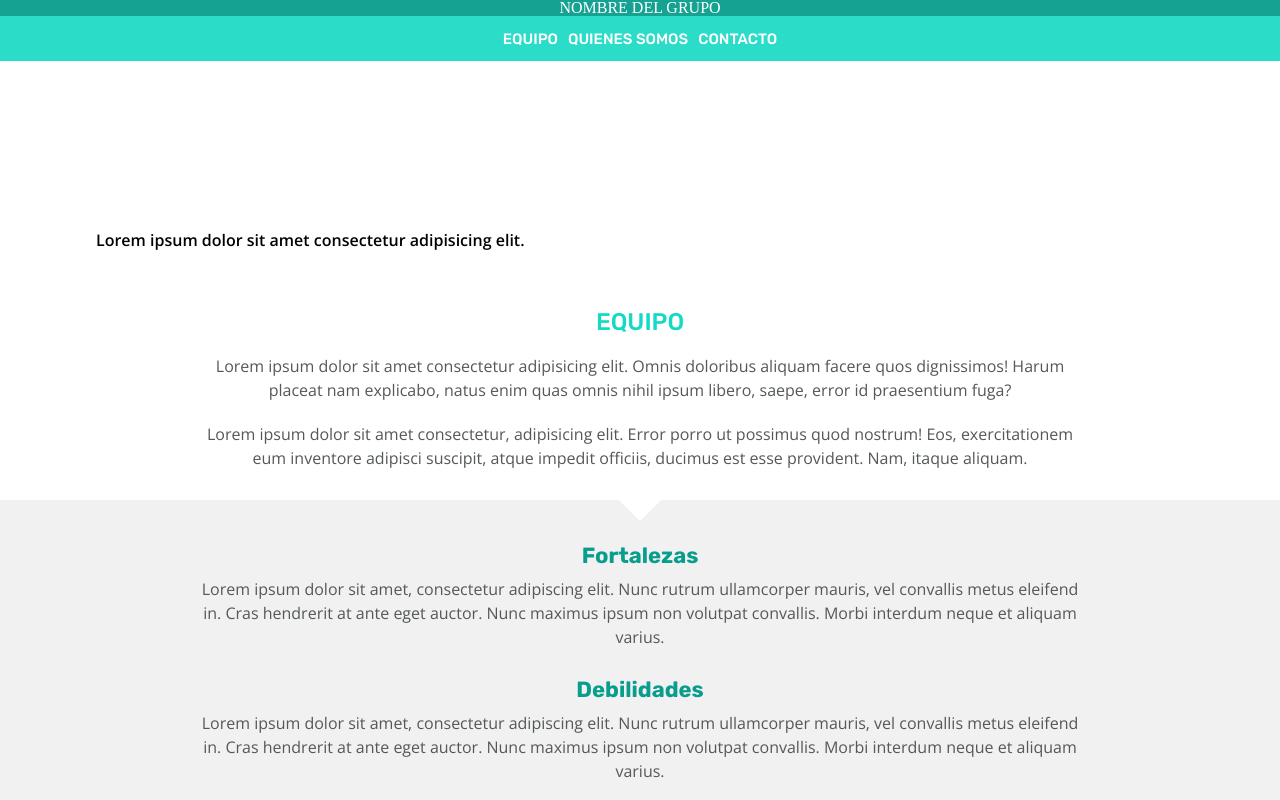
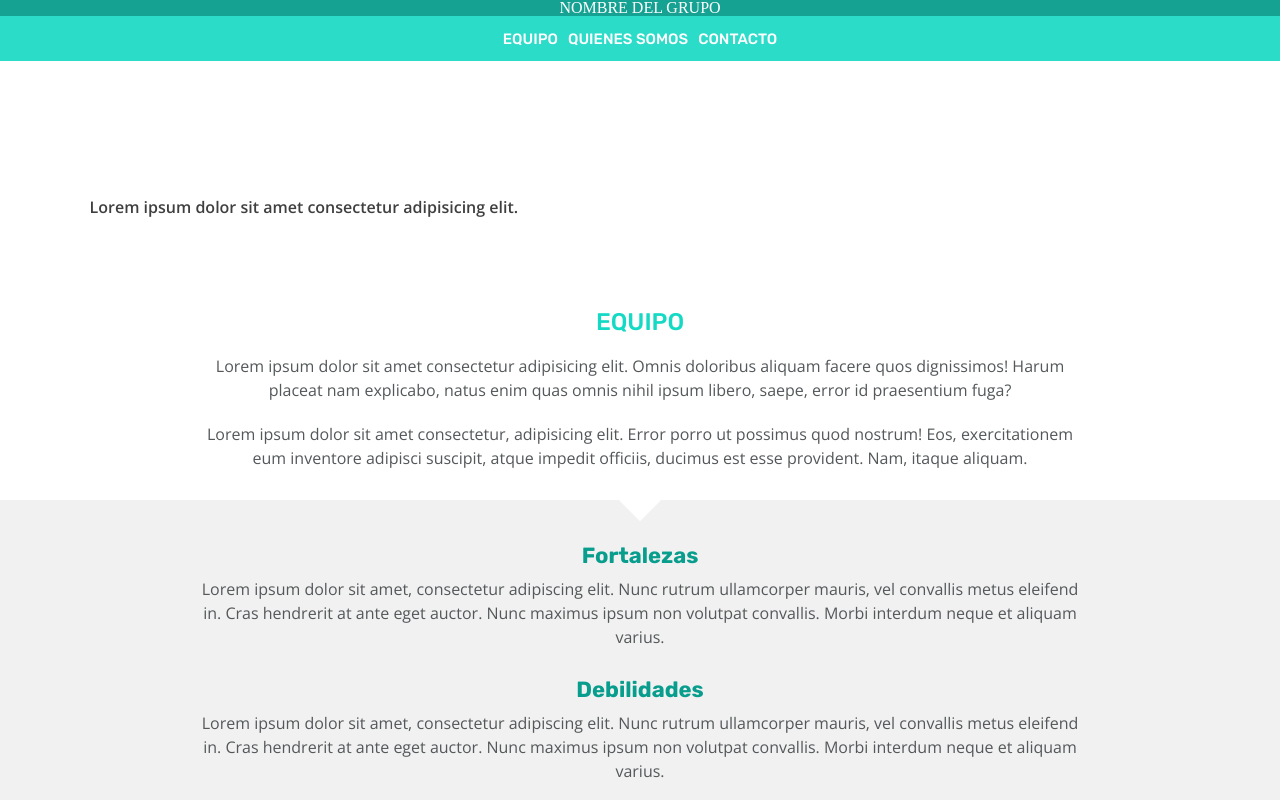
Before and after one commit to Raquelcb24/proyecto-modulo-1-Team-4, a website built with Vite: page src/index.html in a window 1280 px wide. Shown: the top 800 px of the page. Built offline with nearby package versions, Linux system fonts and the light colour scheme; files whose address does not match are found by name.

Commit message:
update banner

```diff
--- a/src/scss/main.scss
+++ b/src/scss/main.scss
@@ -40,7 +40,7 @@
     width: 95%;
     position: absolute;
     /*translate: 50%, 50%;*/
-    top:100%;
+    top:105%;
     left: 50%;
     transform: translate(-50%, -50%);
 
@@ -288,6 +288,14 @@ h1{
         flex-direction: column;
         justify-content: center;
     }
+    .banner-span{
+        opacity: 0.75;
+        padding: 2%;
+        width: 45%;
+        top:100%;
+        left: 5%;
+        transform: translate(0%, -100%);
+    }
 }
 @media screen and (min-width: 1200px){
 
```
